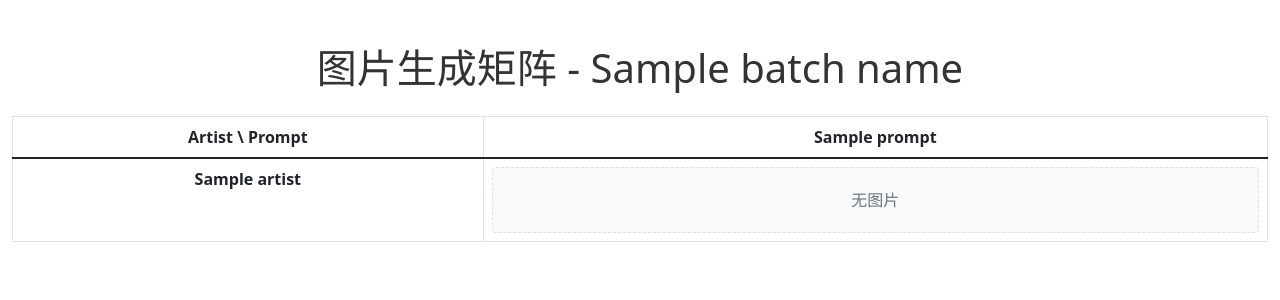
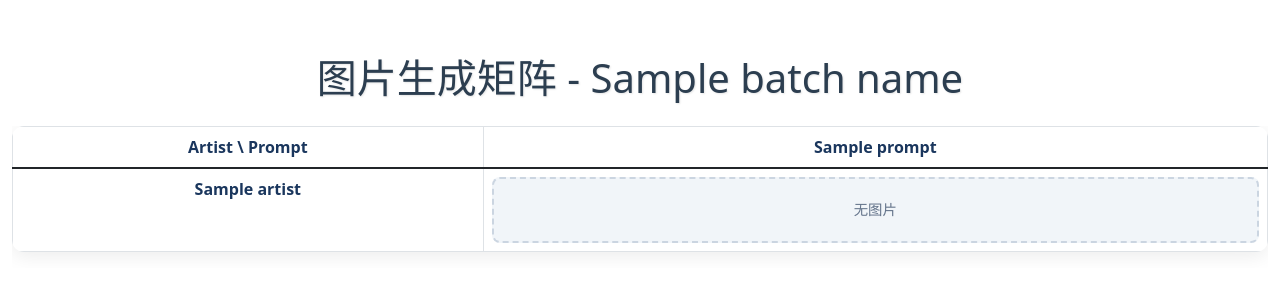
Before and after one commit to WallBreakerNO4/SD-prompts-test-website, a Flask app: template website/templates/index.html in a window 1280 px wide. Shown: the top 300 px of the page. Run offline with Flask 3, Linux system fonts and the light colour scheme; the template is opened without the code that fills it: most values are stand-ins (such as "Sample title", 1, 10 or a date in 2020); some libraries are stand-ins or nearby versions.

Commit message:
增强 CSS 样式和 JavaScript 功能： 更新了正文、标题和图片容器的样式，以提高美观度和响应速度。添加了悬停效果和点击后关闭模态功能，以改善用户交互。调整了衬垫和边距，改善了不同屏幕尺寸下的布局。

```diff
--- a/website/static/css/style.css
+++ b/website/static/css/style.css
@@ -16,21 +21,25 @@
 }
 
 h1 {
-    color: #333;
+    color: #2c3e50;
     text-align: center;
-    margin-bottom: 30px;
+    margin-bottom: 40px;
+    font-weight: 600;
+    font-size: 2.5rem;
+    text-shadow: 1px 1px 2px rgba(0,0,0,0.1);
 }
 
 .matrix-table {
-    width: 100%;
-    border-collapse: collapse;
-    table-layout: fixed;
+    background: white;
+    border-radius: 12px;
+    box-shadow: 0 4px 20px rgba(0,0,0,0.08);
+    overflow: hidden;
 }
 
 .prompt-header, .artist-header {
-    background-color: #f8f9fa;
-    font-weight: bold;
-    padding: 10px;
+    background-color: #f1f5f9;
+    font-weight: 600;
+    padding: 15px;
     text-align: center;
     position: sticky;
     top: 0;
@@ -40,7 +49,9 @@ h1 {
     white-space: normal;
     word-break: break-word;
     hyphens: auto;
-    min-height: 50px;
+    min-height: 60px;
+    color: #1a365d;
+    border-bottom: 2px solid #e2e8f0;
 }
 
 .artist-header {
@@ -63,32 +74,47 @@ h1 {
     display: inline-block;
     width: 180px;
     height: 263px;
-    background-color: #f0f0f0;
+    background-color: #f8fafc;
     overflow: hidden;
+    border-radius: 8px;
+    box-shadow: 0 2px 10px rgba(0,0,0,0.1);
+    transition: transform 0.3s ease, box-shadow 0.3s ease;
+}
+
+.image-container:hover {
+    transform: translateY(-5px);
+    box-shadow: 0 5px 15px rgba(0,0,0,0.2);
 }
 
 .matrix-image {
     width: 100%;
     height: 100%;
     object-fit: cover;
-    transition: opacity 0.3s ease-in-out;
-    cursor: pointer;
+    transition: all 0.4s ease-in-out;
+    cursor: zoom-in;
 }
 
 .matrix-image:hover {
-    z-index: 100;
+    transform: scale(1.05);
 }
 
 .no-image {
     padding: 20px;
-    background-color: #f8f9fa;
-    border: 1px dashed #dee2e6;
-    color: #6c757d;
-    border-radius: 4px;
+    background-color: #f1f5f9;
+    border: 2px dashed #cbd5e1;
+    color: #64748b;
+    border-radius: 8px;
+    font-size: 0.9rem;
+    display: flex;
+    align-items: center;
+    justify-content: center;
+    height: 100%;
 }
 
 .container-fluid {
-    padding: 20px;
+    padding: 30px;
+    max-width: 1800px;
+    margin: 0 auto;
 }
 
 /* 修改表格第一列（艺术家列）的宽度 */
--- a/website/static/js/main.js
+++ b/website/static/js/main.js
@@ -96,4 +96,20 @@ document.addEventListener('DOMContentLoaded', () => {
     images.forEach(img => {
         imageObserver.observe(img);
     });
+
+    // 添加模态框点击关闭功能
+    const modal = document.querySelector('.fullscreen-modal');
+    if (modal) {
+        modal.addEventListener('click', (event) => {
+            // 如果点击的是模态框本身或模态框内容（不是图片），则关闭模态框
+            if (event.target.classList.contains('modal-dialog') ||
+                event.target.classList.contains('modal-content') ||
+                event.target.classList.contains('modal-body')) {
+                const bootstrapModal = bootstrap.Modal.getInstance(modal);
+                if (bootstrapModal) {
+                    bootstrapModal.hide();
+                }
+            }
+        });
+    }
 });
```
Also changed, not shown: other parts of website/static/css/style.css (+49 -19 lines).
